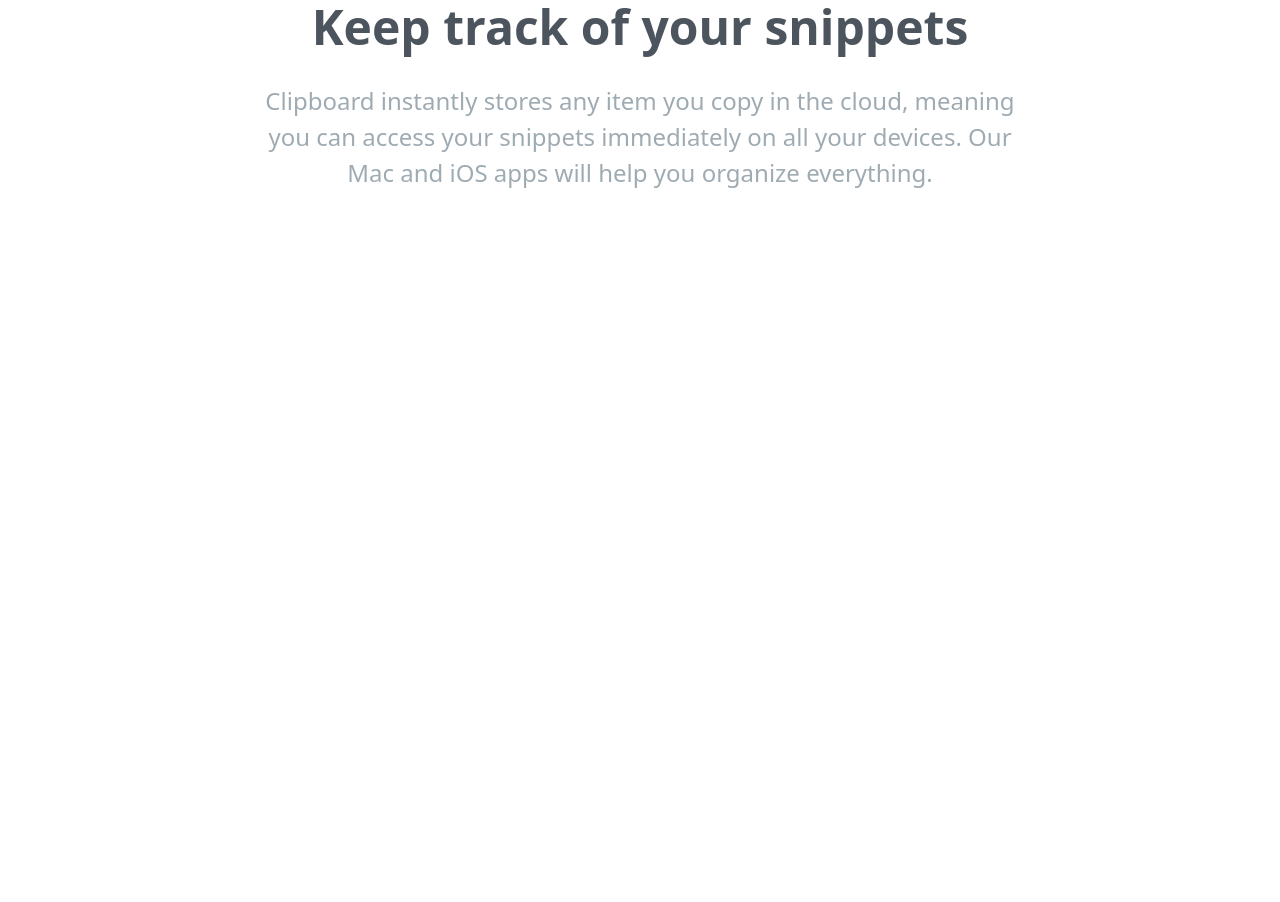
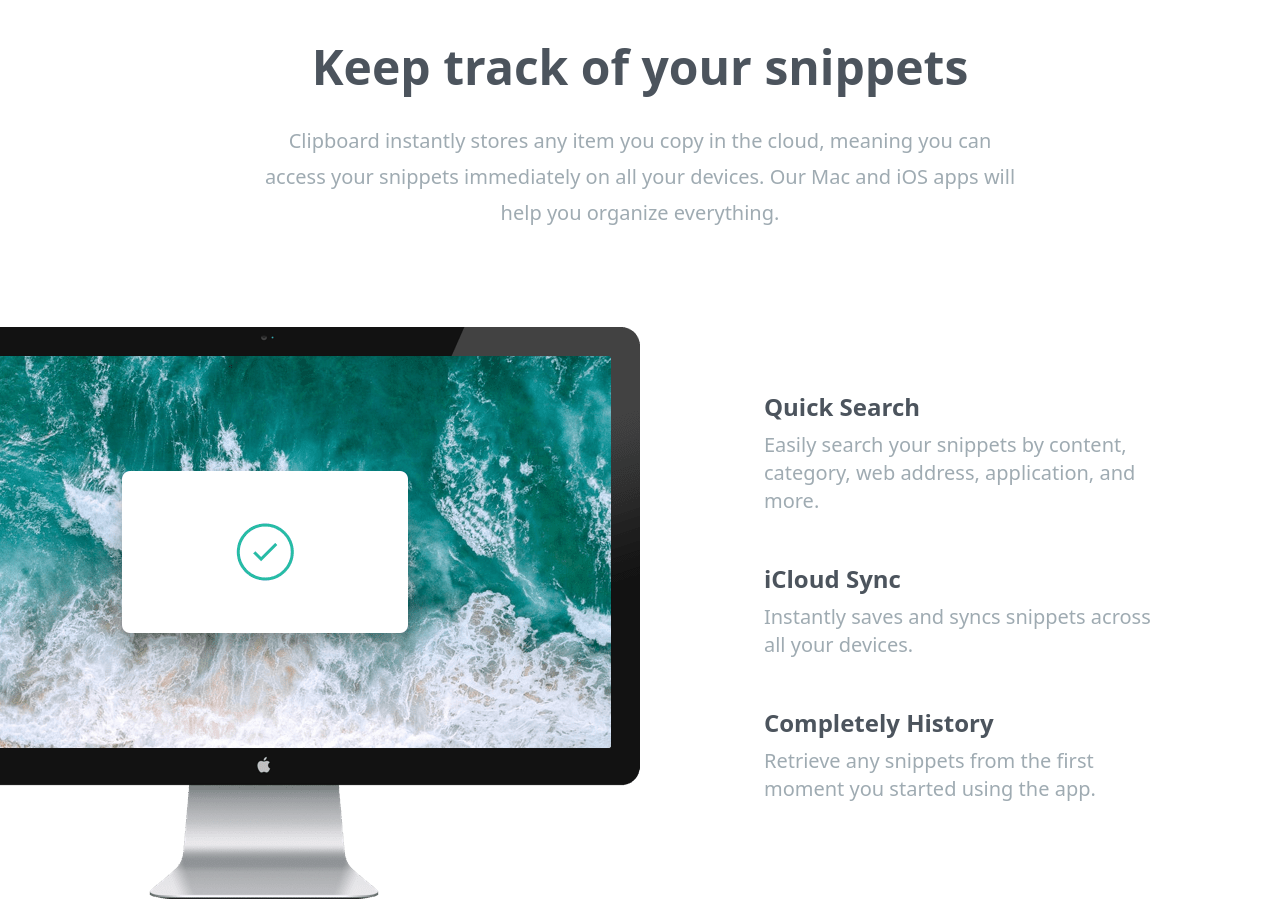
Before and after one commit to Adeolatomiwa/Clipboard-website, a website: page src/index.html in a window 1280 px wide. Shown: the part 638-1540 px from the top of the page. Before the commit the page ends 925 px from the top, so only its background shows below. Drawn offline with Linux system fonts and the light colour scheme; a web font is replaced by a local one.

Commit message:
Features section with new directives

```diff
--- a/src/index.html
+++ b/src/index.html
@@ -12,7 +12,7 @@
 <body>
   <!-- Hero section -->
    <section id="hero">
-    <div class="section-container mb-20 px-10 pt-16">
+    <div class="section-container mb-30 pt-16">
       <img src="../images/logo.svg" alt="" class="mx-auto my-16">
 
       <h3>
@@ -27,11 +27,11 @@
       <!-- button container -->
 
       <div class="button-container">
-        <a href="#" class="p-4 px-8 rounded-full shadow-lg bg-strongCyan duration-200 hover:opacity-80">
+        <a href="#" class=" bg-strongCyan button-shape">
           Download for iOS
         </a>
 
-        <a href="#" class="p-4 px-8 rounded-full shadow-lg bg-lightBlue duration-200 hover:opacity-80">
+        <a href="#" class=" bg-lightBlue button-shape">
           Download for Mac
         </a>
 
@@ -43,17 +43,73 @@
    <!-- Snippets section -->
     <section id="snippets">
 
-      <div class="section-container my-5 px-10">
+      <div class="section-container my-10 ">
         <h3>
           Keep track of your snippets
         </h3>
-        <p class="max-w-3xl mx-auto mb-24 text-2xl leading-9 text-center text-grayishBlue">
+        <p class="max-w-3xl mx-auto mb-24 text-xl leading-9 text-center text-grayishBlue">
           Clipboard instantly stores any item you copy in the cloud, meaning you
           can access your snippets immediately on all your devices. Our Mac and iOS
           apps will help you organize everything.
         </p>
       </div>
+    </section>
 
-    </section>
+    <!-- Features section -->
+     <section id="features">
+      <div class="section-container my-20">
+        <div class="relative flex flex-col md:flex-row md:space-x-32">
+          <!-- image  -->
+
+          <div class="md:w-1/2">
+            <img src="../images/image-computer.png" alt="" class="md:absolute
+            top-0 right-[50%]" >
+          </div>
+          <!-- Items -->
+
+          <div
+            class="flex flex-col mt-16 mb-24 space-y-12 text-xl md:w-1/2 md:mb-60 md:text-left md:pl-16"
+          >
+            <!-- Item 1 -->
+            <div>
+              <h5>Quick Search</h5>
+              <p class="max-w-md text-grayishBlue">
+                Easily search your snippets by content, category, web address,
+                application, and more.
+              </p>
+            </div>
+            <!-- Item 2 -->
+            <div>
+              <h5>iCloud Sync</h5>
+              <p class="max-w-md text-grayishBlue">
+                Instantly saves and syncs snippets across all your devices.
+              </p>
+            </div>
+            <!-- Item 3 -->
+            <div>
+              <h5>Completely History</h5>
+              <p class="max-w-md text-grayishBlue">
+                Retrieve any snippets from the first moment you started using
+                the app.
+              </p>
+            </div>
+          </div>
+        </div>
+      </div>
+     </section>
+
+     <!-- Access anywhere -->
+      <section id="access">
+        <div class="section-container my-20">
+          <h3>Access Clipboard Anywhere</h3>
+          <p class="max-w-3xl mx-auto mb-24 text-xl leading-9 text-center text-grayishBlue">
+           Whether you're on the go, or at your computer, you can access all your
+           Clipboard snippets in a few simple clicks.
+          </p>
+
+          <img src="../images/image-devices.png" alt="" class="mx-auto" />
+        </div>
+
+      </section>
 </body>
 </html>
--- a/src/input.css
+++ b/src/input.css
@@ -22,7 +22,7 @@ body {
 }
 
 .section-container {
-    @apply max-w-6xl mx-auto text-center;
+    @apply max-w-6xl mx-auto text-center px-10;
 }
 
 h3 {
@@ -32,3 +32,11 @@ h3 {
 .button-container {
     @apply flex flex-col justify-center w-full space-y-6 text-xl text-white md:flex-row md:space-y-0 md:space-x-4;
 }
+
+.button-shape {
+    @apply p-4 px-8 rounded-full shadow-lg duration-200 hover:opacity-80;
+}
+
+h5 {
+    @apply mb-2 text-2xl font-bold text-darkGrayishBlue;
+  }
```
Also changed, not shown: src/output.css.
